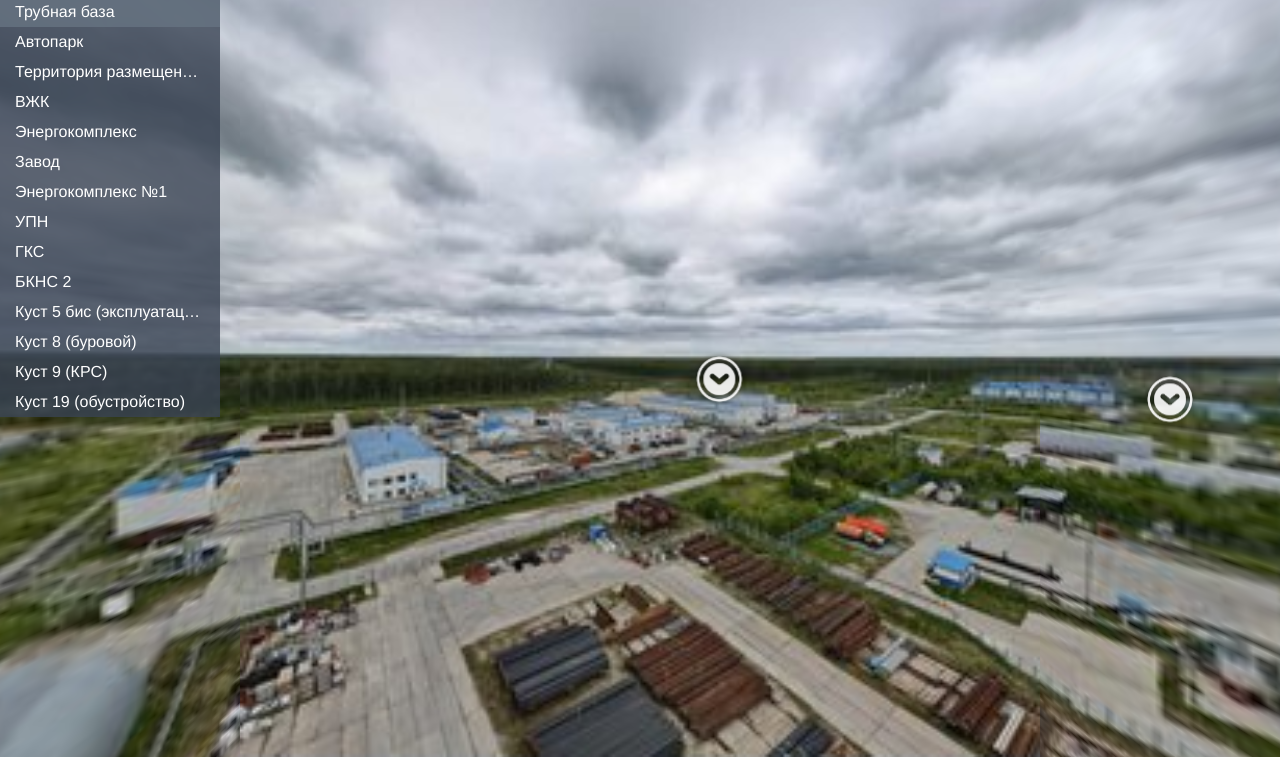
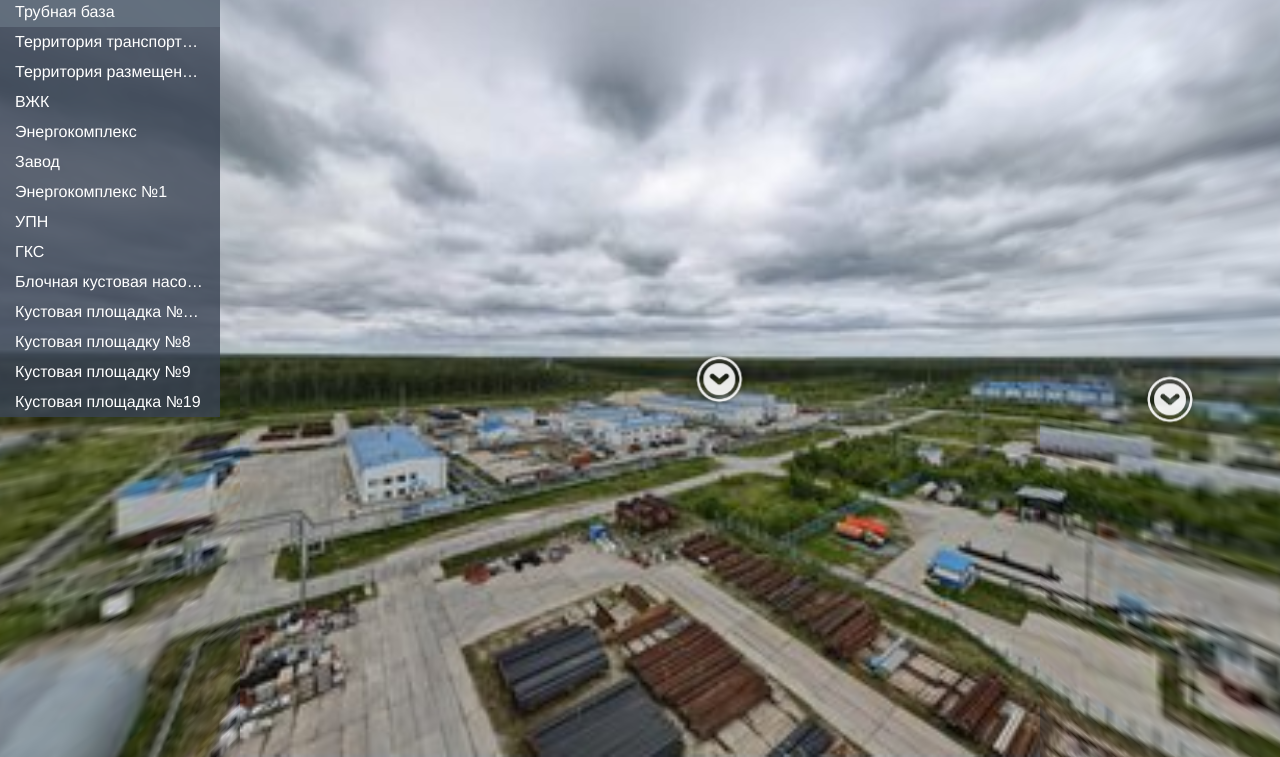
Before and after one commit to waeson/bigPachkaVRov, a plain HTML site: page kazan/app-files/index.html in a window 1280 px wide. Shown: the part 43-800 px from the top of the page. Drawn offline with Linux system fonts and the light colour scheme; animation ran at ten frames a second.

Commit message:
kazan v3

```diff
--- a/kazan/app-files/data.js
+++ b/kazan/app-files/data.js
@@ -52,7 +52,7 @@ var APP_DATA = {
     },
     {
       "id": "1-",
-      "name": "Автопарк",
+      "name": "Территория транспортного участка УТТиСТ",
       "levels": [
         {
           "tileSize": 256,
@@ -302,7 +302,14 @@ var APP_DATA = {
           "target": "9--2"
         }
       ],
-      "infoHotspots": []
+      "infoHotspots": [
+			{
+			  "yaw": -1.6075050161180418,
+			  "pitch": 0.26349191020874585,
+			  "title": "Служебно-эксплуатационный блок",
+			  "text": "Text"
+			}
+		]
     },
     {
       "id": "5-",
@@ -935,7 +942,7 @@ var APP_DATA = {
         {
           "yaw": 0.9598797232968757,
           "pitch": 0.5402446960982648,
-          "title": "ДЭС",
+          "title": "Дизельная электростанция",
           "text": "Text"
         },
         {
@@ -1085,7 +1092,7 @@ var APP_DATA = {
         {
           "yaw": -0.8981437081899593,
           "pitch": 0.2672255297027384,
-          "title": "ДЭС",
+          "title": "Дизельная электростанция",
           "text": "Text"
         },
         {
@@ -1206,7 +1213,7 @@ var APP_DATA = {
     },
     {
       "id": "9--2",
-      "name": "БКНС 2",
+      "name": "Блочная кустовая насосная станция - 2",
       "levels": [
         {
           "tileSize": 256,
@@ -1244,7 +1251,7 @@ var APP_DATA = {
     },
     {
       "id": "10--5--",
-      "name": "Куст 5 бис (эксплуатационный)",
+      "name": "Кустовая площадка №5-бис",
       "levels": [
         {
           "tileSize": 256,
@@ -1294,7 +1301,7 @@ var APP_DATA = {
     },
     {
       "id": "11--8-",
-      "name": "Куст 8 (буровой)",
+      "name": "Кустовая площадку №8",
       "levels": [
         {
           "tileSize": 256,
@@ -1344,7 +1351,7 @@ var APP_DATA = {
     },
     {
       "id": "12--9-",
-      "name": "Куст 9 (КРС)",
+      "name": "Кустовая площадку №9",
       "levels": [
         {
           "tileSize": 256,
@@ -1394,7 +1401,7 @@ var APP_DATA = {
     },
     {
       "id": "13--19-",
-      "name": "Куст 19 (обустройство)",
+      "name": "Кустовая площадка №19",
       "levels": [
         {
           "tileSize": 256,
--- a/kazan/app-files/index.html
+++ b/kazan/app-files/index.html
@@ -20,7 +20,7 @@
       </a>
 
       <a href="javascript:void(0)" class="scene" data-id="1-">
-        <li class="text">Автопарк</li>
+        <li class="text">Территория транспортного участка УТТиСТ</li>
       </a>
 
       <a href="javascript:void(0)" class="scene" data-id="2----">
@@ -52,23 +52,23 @@
       </a>
 
       <a href="javascript:void(0)" class="scene" data-id="9--2">
-        <li class="text">БКНС 2</li>
+        <li class="text">Блочная кустовая насосная станция - 2</li>
       </a>
 
       <a href="javascript:void(0)" class="scene" data-id="10--5--">
-        <li class="text">Куст 5 бис (эксплуатационный)</li>
+        <li class="text">Кустовая площадка №5-бис</li>
       </a>
 
       <a href="javascript:void(0)" class="scene" data-id="11--8-">
-        <li class="text">Куст 8 (буровой)</li>
+        <li class="text">Кустовая площадку №8</li>
       </a>
 
       <a href="javascript:void(0)" class="scene" data-id="12--9-">
-        <li class="text">Куст 9 (КРС)</li>
+        <li class="text">Кустовая площадку №9</li>
       </a>
 
       <a href="javascript:void(0)" class="scene" data-id="13--19-">
-        <li class="text">Куст 19 (обустройство)</li>
+        <li class="text">Кустовая площадка №19</li>
       </a>
 
   </ul>
```
